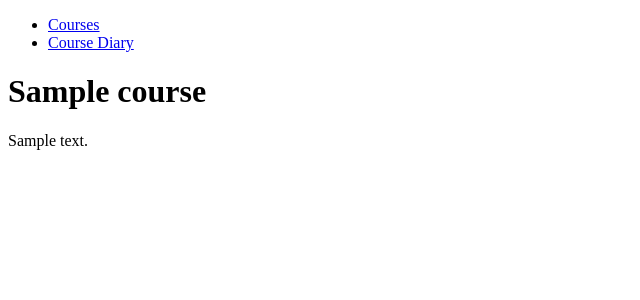
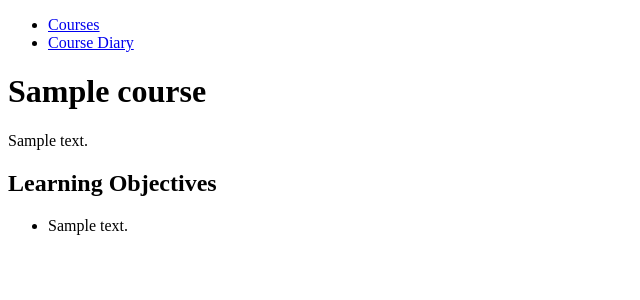
Before and after one commit to inambioinfo/CourseDB, a Django app: a page that uses courses/templates/courses/course.html in a window 1280 px wide. Shown: the top 300 px of the page, without its empty margins (0-640 px from the left). Run offline with Django 3.2, Linux system fonts and the light colour scheme; tables that the repository leaves empty hold one stand-in row (values such as "Sample post").

Commit message:
Added learning objectives to the course view

```diff
--- a/courses/templates/courses/course.html
+++ b/courses/templates/courses/course.html
@@ -7,4 +7,11 @@
 {{ course.description }}
 </p>
 
+<h2>Learning Objectives</h2>
+<ul>
+{% for objective in course.learningobjective_set.all %}
+	<li>{{ objective.objective_text }}</li>
+{% endfor %}
+</ul>
+
 {% endblock %}
```
